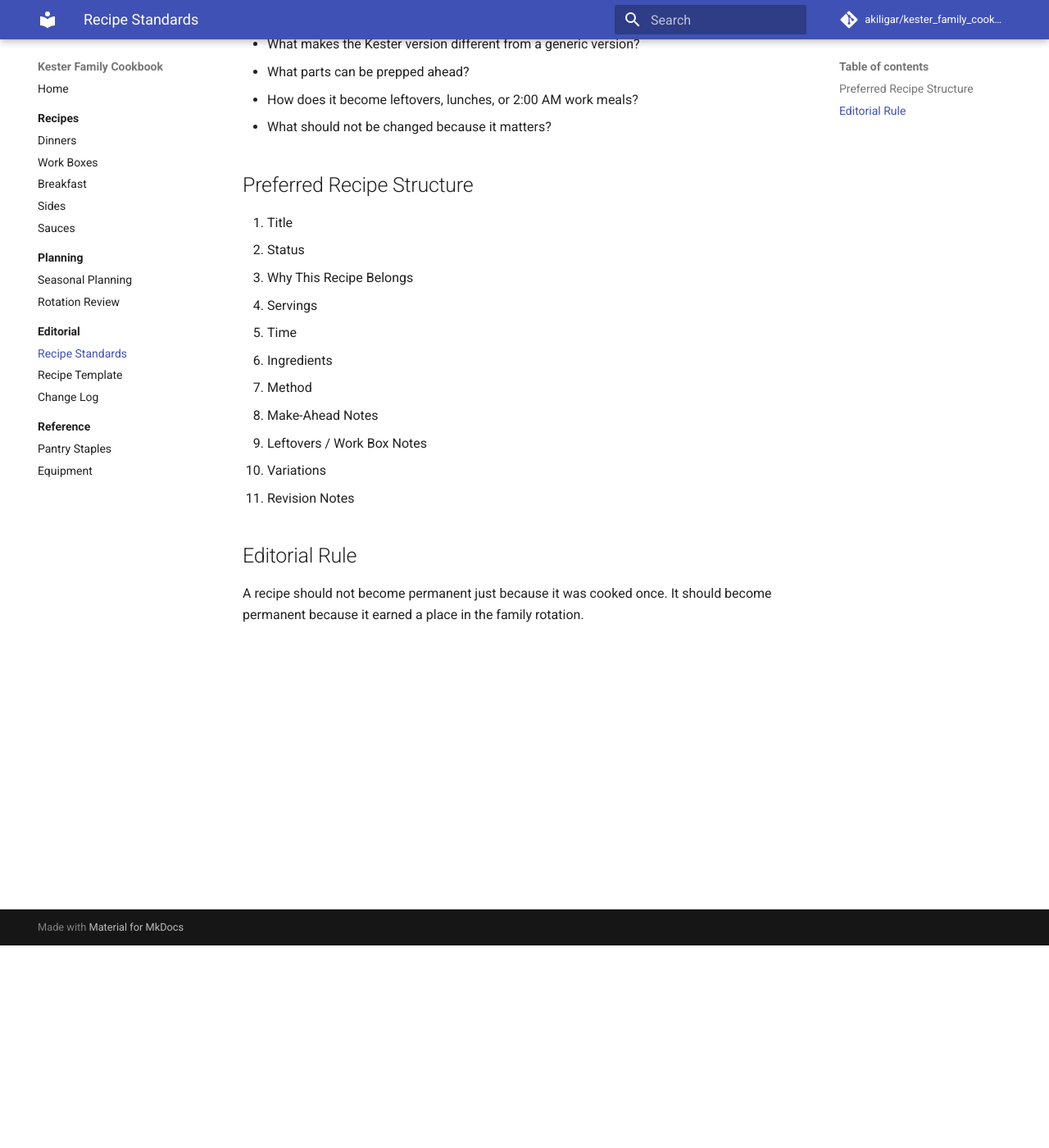
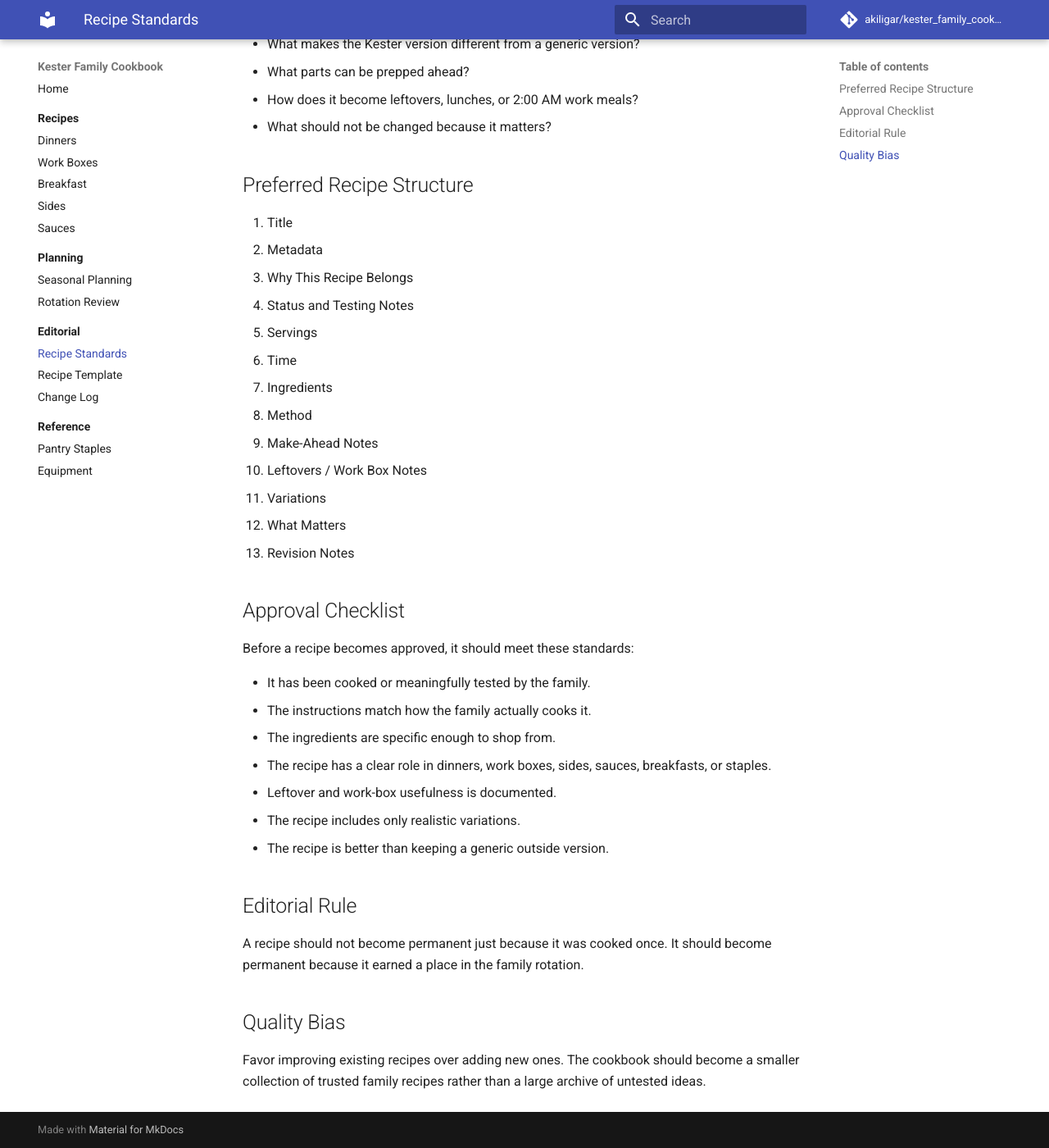
Before and after one commit to akiligar/kester_family_cookbook, an MkDocs documentation site: the page built from docs/editorial/recipe-standards.md, in a window 1280 px wide and 1400 px high, scrolled down 247 px. Shown: the whole window at 82% size. Built offline with MkDocs 1.6.1 and Material for MkDocs 9.7.7, drawn with Linux system fonts in a browser that asks for light colours; comment, search, counter and statistics services are not loaded.

Commit message:
Strengthen recipe standards and approval checklist

```diff
--- a/docs/editorial/recipe-standards.md
+++ b/docs/editorial/recipe-standards.md
@@ -12,17 +12,35 @@ Every permanent recipe should answer these questions:
 ## Preferred Recipe Structure
 
 1. Title
-2. Status
+2. Metadata
 3. Why This Recipe Belongs
-4. Servings
-5. Time
-6. Ingredients
-7. Method
-8. Make-Ahead Notes
-9. Leftovers / Work Box Notes
-10. Variations
-11. Revision Notes
+4. Status and Testing Notes
+5. Servings
+6. Time
+7. Ingredients
+8. Method
+9. Make-Ahead Notes
+10. Leftovers / Work Box Notes
+11. Variations
+12. What Matters
+13. Revision Notes
+
+## Approval Checklist
+
+Before a recipe becomes approved, it should meet these standards:
+
+- It has been cooked or meaningfully tested by the family.
+- The instructions match how the family actually cooks it.
+- The ingredients are specific enough to shop from.
+- The recipe has a clear role in dinners, work boxes, sides, sauces, breakfasts, or staples.
+- Leftover and work-box usefulness is documented.
+- The recipe includes only realistic variations.
+- The recipe is better than keeping a generic outside version.
 
 ## Editorial Rule
 
 A recipe should not become permanent just because it was cooked once. It should become permanent because it earned a place in the family rotation.
+
+## Quality Bias
+
+Favor improving existing recipes over adding new ones. The cookbook should become a smaller collection of trusted family recipes rather than a large archive of untested ideas.
```
